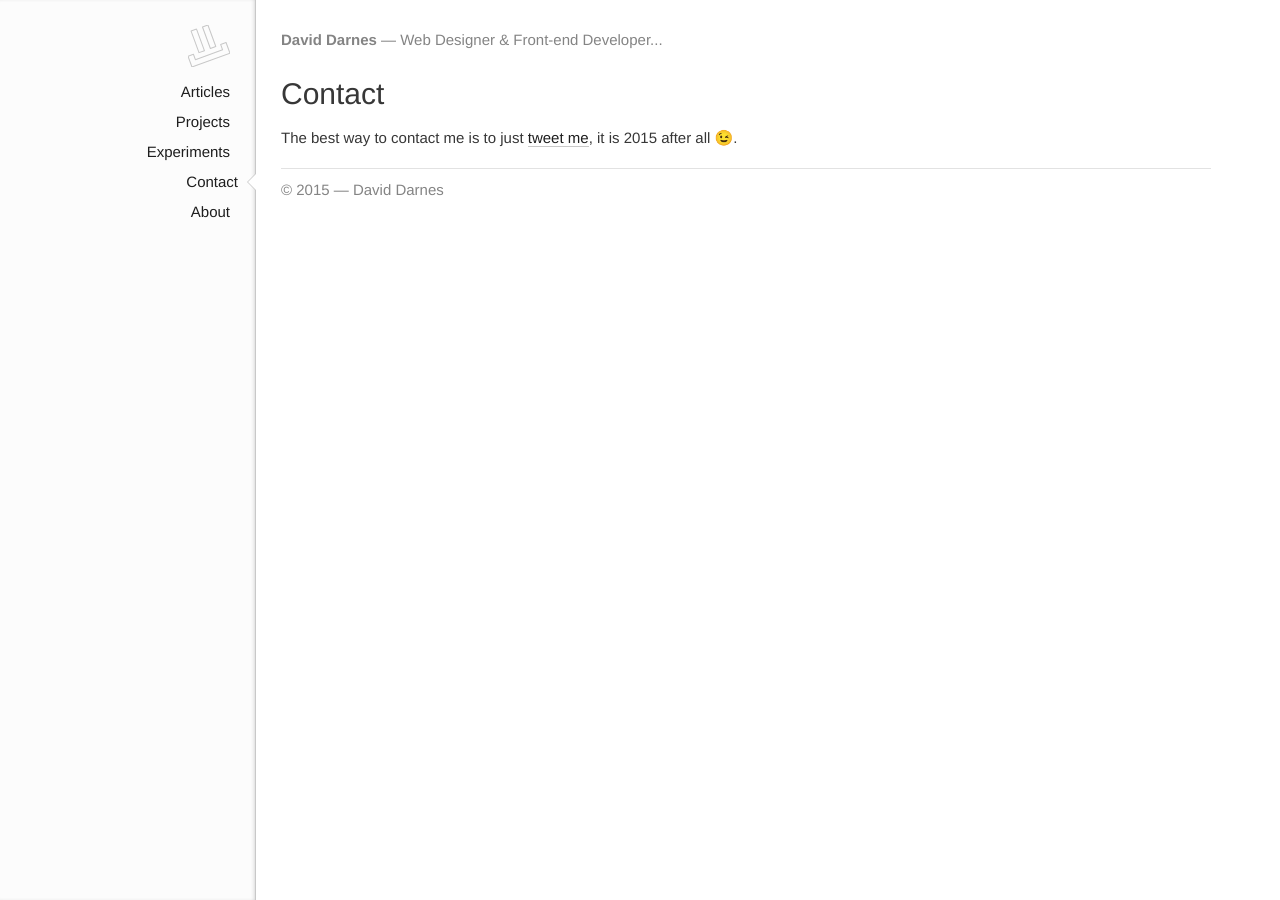
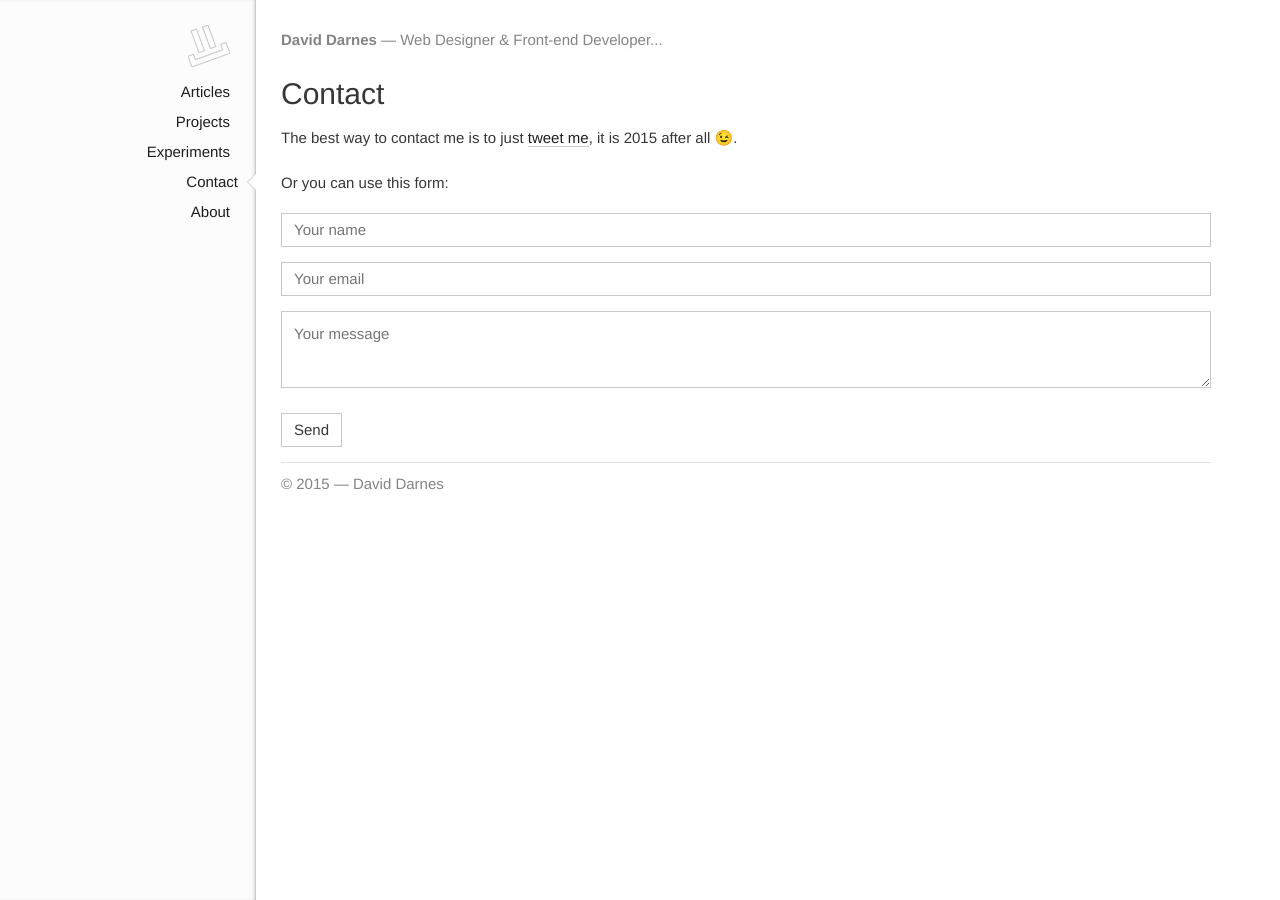
Before and after one commit to daviddarnes/daviddarnes.github.io, a Jekyll site: the page built from pages/contact.md, in a window 1280 px wide. Built offline with Jekyll 4.4.1, drawn with Linux system fonts in a browser that asks for light colours; emoji names are drawn with the system emoji font.

Commit message:
Move js into its own file, put contact form live to test

```diff
--- a/_includes/form.html
+++ b/_includes/form.html
@@ -6,7 +6,3 @@
 	<input type="text" name="_gotcha" style="display:none" />
 	<input type="submit" value="Send">
 </form>
-<script>
-	var contactform =  document.getElementById('contactform');
-	contactform.setAttribute('action', '//formspree.io/' + 'me' + '@' + 'daviddarnes' + '.' + 'com');
-</script>
--- a/_includes/scripts.html
+++ b/_includes/scripts.html
@@ -1,3 +1,4 @@
 <!--[if IE]>
 	<script src="/js/html5.js"></script>
 <![endif]-->
+<script src="/js/scripts.js"></script>
--- /dev/null
+++ b/js/scripts.js
@@ -0,0 +1,3 @@
+// Email encryption
+var contactform =  document.getElementById('contactform');
+contactform.setAttribute('action', '//formspree.io/' + 'me' + '@' + 'daviddarnes' + '.' + 'com');
--- a/pages/contact.md
+++ b/pages/contact.md
@@ -9,4 +9,6 @@ permalink: /contact/
 
 The best way to contact me is to just [tweet me](https://twitter.com/intent/tweet?screen_name=DavidDarnes), it is {{ site.time | date: '%Y' }} after all :wink:.
 
-<!-- {% include form.html %} -->
+Or you can use this form:
+
+{% include form.html %}
```
